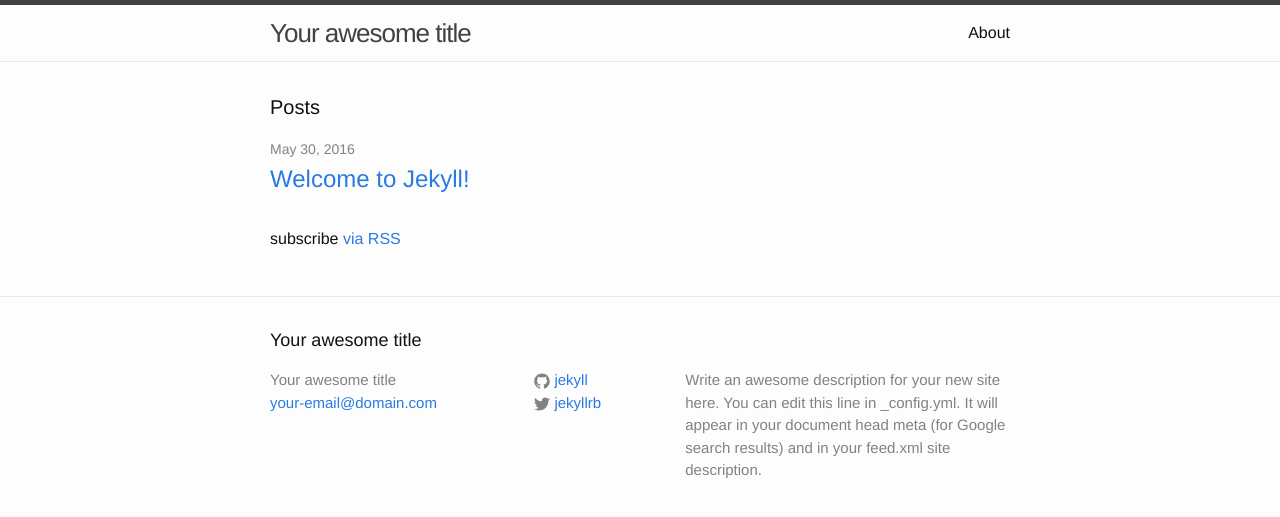
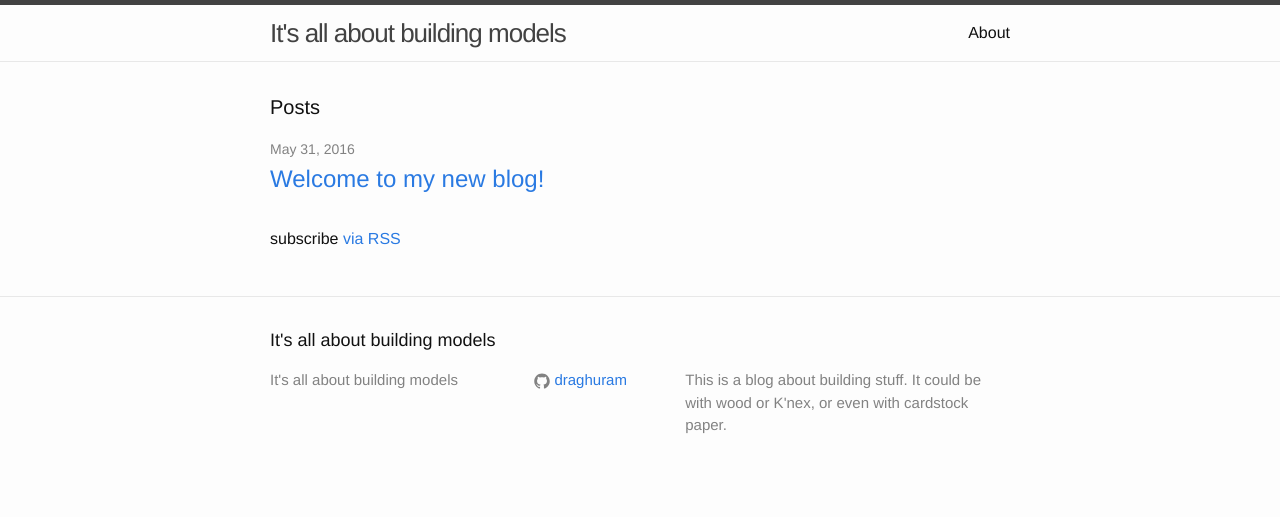
Before and after one commit to draghuram/myotherblog, a Jekyll site: the page built from index.html, in a window 1280 px wide. Shown: the top 517 px of the page. Built offline with Jekyll 4.4.1, drawn with Linux system fonts in a browser that asks for light colours.

Commit message:
First post.

```diff
--- a/_config.yml
+++ b/_config.yml
@@ -6,16 +6,15 @@
 # 'jekyll serve'. If you change this file, please restart the server process.
 
 # Site settings
-title: Your awesome title
-email: your-email@domain.com
+title: It's all about building models
+# email: your-email@domain.com
 description: > # this means to ignore newlines until "baseurl:"
-  Write an awesome description for your new site here. You can edit this
-  line in _config.yml. It will appear in your document head meta (for
-  Google search results) and in your feed.xml site description.
-baseurl: "" # the subpath of your site, e.g. /blog
-url: "http://yourdomain.com" # the base hostname & protocol for your site
-twitter_username: jekyllrb
-github_username:  jekyll
+  This is a blog about building stuff. It could be with wood or
+  K'nex, or even with cardstock paper.
+baseurl: "/myotherblog" # the subpath of your site, e.g. /blog
+url: "http://draghuram.github.io" # the base hostname & protocol for your site
+# twitter_username: jekyllrb
+github_username:  draghuram
 
 # Build settings
 markdown: kramdown
--- a/_posts/2016-05-30-welcome-to-jekyll.markdown
+++ /dev/null
@@ -1,25 +0,0 @@
----
-layout: post
-title:  "Welcome to Jekyll!"
-date:   2016-05-30 02:35:36 +0000
-categories: jekyll update
----
-You’ll find this post in your `_posts` directory. Go ahead and edit it and re-build the site to see your changes. You can rebuild the site in many different ways, but the most common way is to run `jekyll serve`, which launches a web server and auto-regenerates your site when a file is updated.
-
-To add new posts, simply add a file in the `_posts` directory that follows the convention `YYYY-MM-DD-name-of-post.ext` and includes the necessary front matter. Take a look at the source for this post to get an idea about how it works.
-
-Jekyll also offers powerful support for code snippets:
-
-{% highlight ruby %}
-def print_hi(name)
-  puts "Hi, #{name}"
-end
-print_hi('Tom')
-#=> prints 'Hi, Tom' to STDOUT.
-{% endhighlight %}
-
-Check out the [Jekyll docs][jekyll-docs] for more info on how to get the most out of Jekyll. File all bugs/feature requests at [Jekyll’s GitHub repo][jekyll-gh]. If you have questions, you can ask them on [Jekyll Talk][jekyll-talk].
-
-[jekyll-docs]: http://jekyllrb.com/docs/home
-[jekyll-gh]:   https://github.com/jekyll/jekyll
-[jekyll-talk]: https://talk.jekyllrb.com/
--- /dev/null
+++ b/_posts/2016-05-31-welcome-to-my-blog.md
@@ -0,0 +1,19 @@
+---
+layout: post
+title:  "Welcome to my new blog!"
+date:   2016-05-31
+categories: knex building
+---
+
+Welcome! Apart from my
+[technical interests](http://draghuram.github.io), I like building
+stuff using various materials. Principal among these is
+[K'nex](http://www.knex.com/). Other materials include paper and
+wood.
+
+This blog is going to be mostly about various models that I
+(and/or our family) build. From time to time, I might also write about
+other miscellaneous stuff but right now, I don't have a clue what that is
+going to be.
+
+That is all for now. More later.
--- a/about.md
+++ b/about.md
@@ -4,12 +4,20 @@ title: About
 permalink: /about/
 ---
 
-This is the base Jekyll theme. You can find out more info about customizing your Jekyll theme, as well as basic Jekyll usage documentation at [jekyllrb.com](http://jekyllrb.com/)
+Thanks for visiting my blog.
 
-You can find the source code for the Jekyll new theme at:
-{% include icon-github.html username="jglovier" %} /
-[jekyll-new](https://github.com/jglovier/jekyll-new)
+My name is Raghuram Devarakonda and I am currently working as Software
+Engineer at [Catalogic Software](https://catalogicsoftware.com/). I
+blog about techinical stuff at <http://draghuram.github.io>.
 
-You can find the source code for Jekyll at
-{% include icon-github.html username="jekyll" %} /
-[jekyll](https://github.com/jekyll/jekyll)
+This blog is about my other interests, principally about building
+stuff. It could be with wood or
+[K'nex](http://www.knex.com/), or with just cardstock
+paper. From time to time, I might also write about other miscellaneous
+stuff but what exactly it is, only time will tell.
+
+It also goes without saying that I get lots of help in building these
+models, especially from my family.
+
+*Disclaimer: All the opinions expressed in this blog are mine and in no
+way should they presumed to be endorsed by my current employer.*
```
